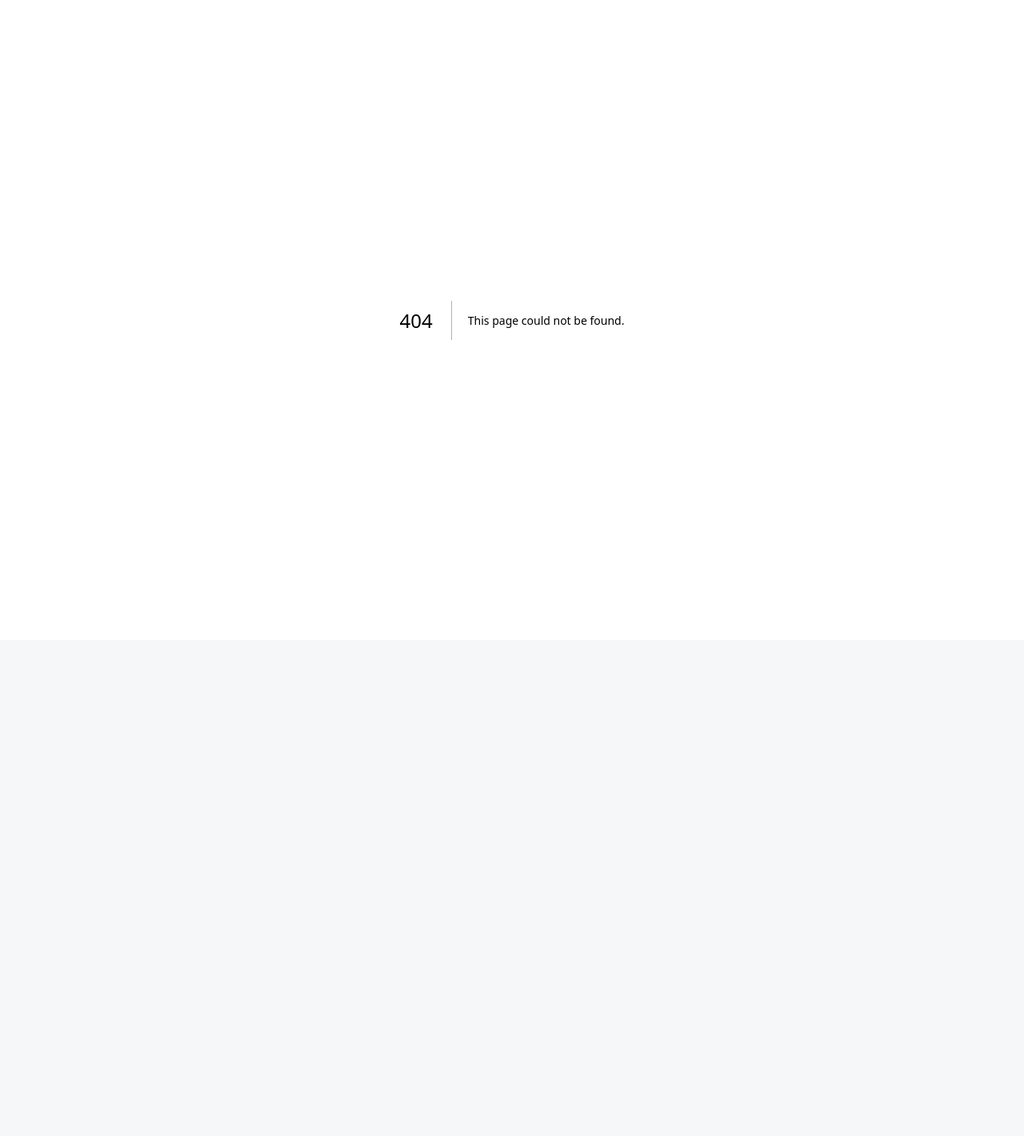
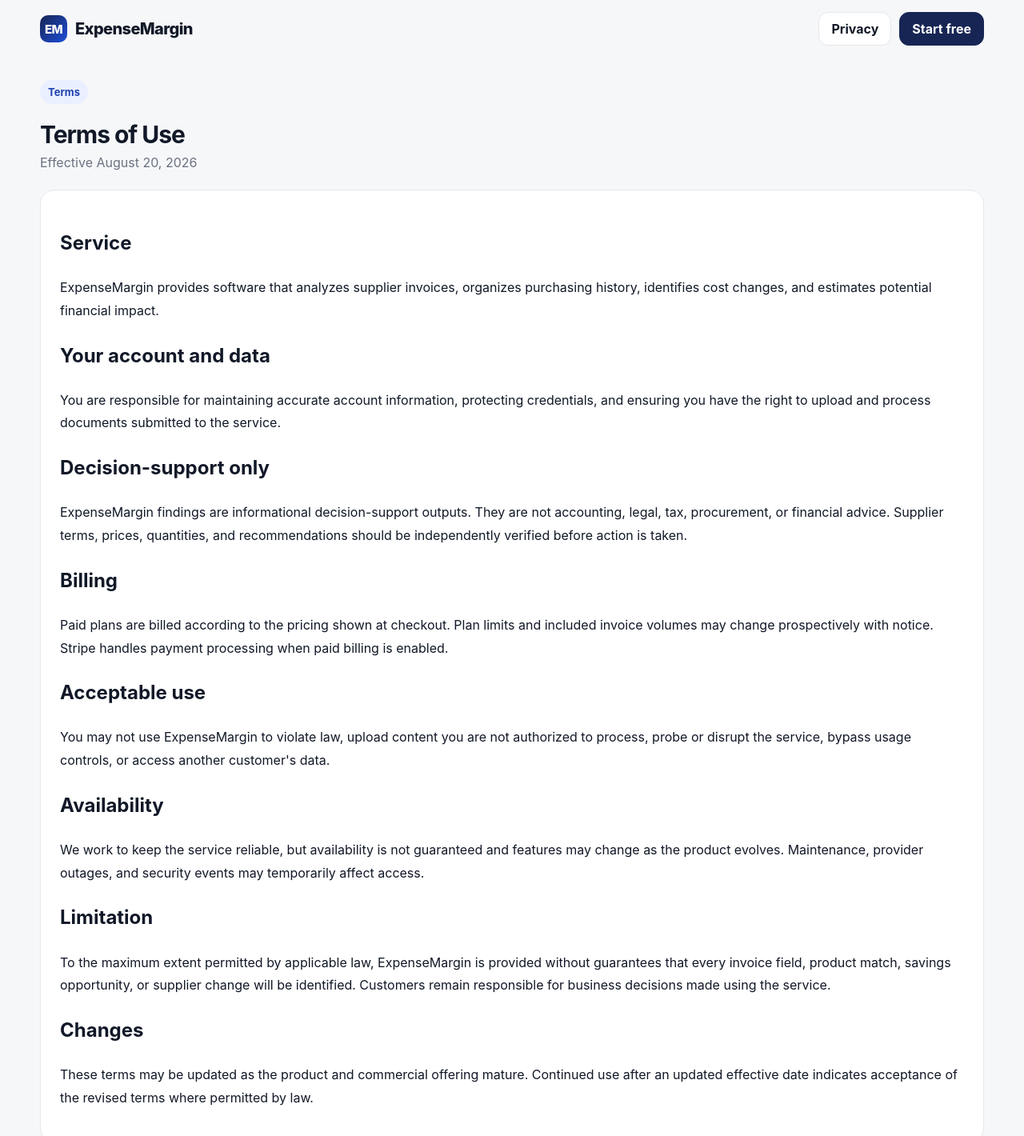
Before and after one commit to Dr-Opara/ExpenseMargin, a Next.js app: page /terms in a window 1280 px wide. Before the commit this address had no page. Shown: the top 1420 px of the page at 80% size. Before the commit the page ends 800 px from the top, so only its background shows below. Built offline with nearby package versions, Linux system fonts and the light colour scheme.

Commit message:
feat: add terms of use

```diff
--- /dev/null
+++ b/app/terms/page.tsx
@@ -0,0 +1,23 @@
+import type { Metadata } from "next";
+import Link from "next/link";
+
+export const metadata: Metadata = { title: "Terms — ExpenseMargin", description: "Terms of use for ExpenseMargin." };
+
+export default function TermsPage() {
+  return <div className="container">
+    <nav className="landing-nav"><Link href="/" className="brand"><span className="brand-mark">EM</span><span>ExpenseMargin</span></Link><div className="nav-actions"><Link className="btn" href="/privacy">Privacy</Link><Link className="btn primary" href="/signup">Start free</Link></div></nav>
+    <section className="page" style={{paddingLeft:0,paddingRight:0}}>
+      <div className="page-head"><div><span className="eyebrow">Terms</span><h1>Terms of Use</h1><p>Effective August 20, 2026</p></div></div>
+      <section className="panel"><div style={{padding:24,lineHeight:1.8}}>
+        <h2>Service</h2><p>ExpenseMargin provides software that analyzes supplier invoices, organizes purchasing history, identifies cost changes, and estimates potential financial impact.</p>
+        <h2>Your account and data</h2><p>You are responsible for maintaining accurate account information, protecting credentials, and ensuring you have the right to upload and process documents submitted to the service.</p>
+        <h2>Decision-support only</h2><p>ExpenseMargin findings are informational decision-support outputs. They are not accounting, legal, tax, procurement, or financial advice. Supplier terms, prices, quantities, and recommendations should be independently verified before action is taken.</p>
+        <h2>Billing</h2><p>Paid plans are billed according to the pricing shown at checkout. Plan limits and included invoice volumes may change prospectively with notice. Stripe handles payment processing when paid billing is enabled.</p>
+        <h2>Acceptable use</h2><p>You may not use ExpenseMargin to violate law, upload content you are not authorized to process, probe or disrupt the service, bypass usage controls, or access another customer's data.</p>
+        <h2>Availability</h2><p>We work to keep the service reliable, but availability is not guaranteed and features may change as the product evolves. Maintenance, provider outages, and security events may temporarily affect access.</p>
+        <h2>Limitation</h2><p>To the maximum extent permitted by applicable law, ExpenseMargin is provided without guarantees that every invoice field, product match, savings opportunity, or supplier change will be identified. Customers remain responsible for business decisions made using the service.</p>
+        <h2>Changes</h2><p>These terms may be updated as the product and commercial offering mature. Continued use after an updated effective date indicates acceptance of the revised terms where permitted by law.</p>
+      </div></section>
+    </section>
+  </div>;
+}
```
